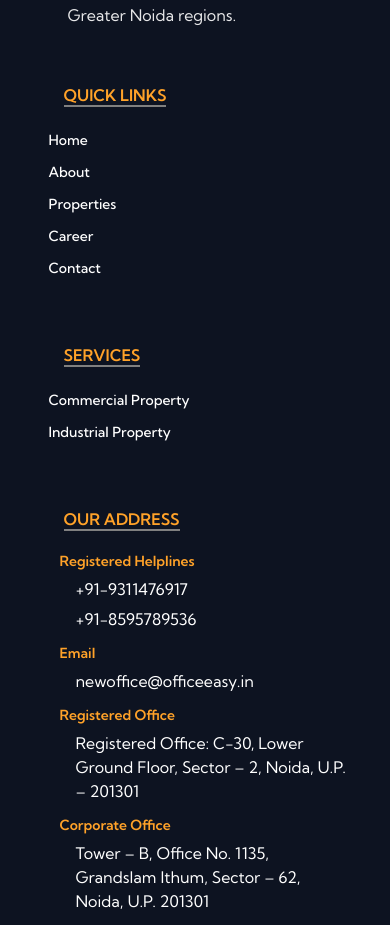
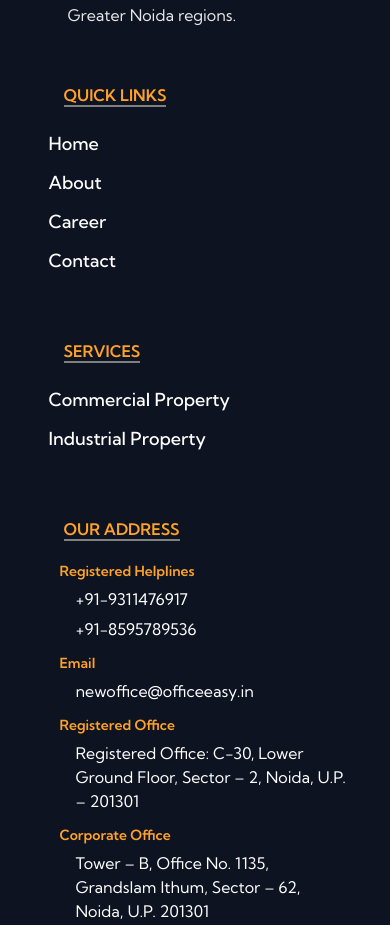
Before and after one commit to RjRishuSty/Office_easy, a React (Create React App) app in the folder office-easy/: page / in a window 390 px wide. Shown: the part 4208-5133 px from the top of the page. Built offline with nearby package versions, Linux system fonts and the light colour scheme; some icons are missing; a web font is replaced by a local one.

Commit message:
add full responsive

```diff
--- a/office-easy/src/Components/MenuList/DropDownMenu.jsx
+++ b/office-easy/src/Components/MenuList/DropDownMenu.jsx
@@ -16,7 +16,7 @@
     const [dropdownOpenId, setDropdownOpenId] = useState(null);
     const [expandedSubItemId, setExpandedSubItemId] = useState(null);
 
-    const miniLaptop = useMediaQuery("(max-width:1276px)");
+    const miniLatop = useMediaQuery("(max-width:1276px)");
     const isMobile = useMediaQuery("(max-width:900px)");
     const navigate = useNavigate();
 
@@ -72,7 +72,7 @@
                 isMobile || useIn === "footer" || useIn === "sidebar"
                   ? 0.7
                   : 0,
-              gap: 0.5,
+              // gap: 0.5,
               color:
                 useIn === "footer"
                   ? "#fff"
@@ -80,7 +80,8 @@
                   ? "text.secondary"
                   : "text.primary",
               fontWeight: 500,
-              fontSize: miniLaptop ? 14 : 17,
+              fontSize:  isMobile ? 18 : miniLatop ? 14 : 17,
+
               cursor: "pointer",
               textTransform: "capitalize",
               "&:hover": {
--- a/office-easy/src/Components/MenuList/MenuLists.jsx
+++ b/office-easy/src/Components/MenuList/MenuLists.jsx
@@ -29,6 +29,8 @@
       {filteredPages.map((item) =>
         item.section && useIn !== "footer" ? (
           <DropDownMenu item={item} useIn={useIn} setIsOpen={setIsOpen} />
+        ) : item.id === "properties" ? (
+          ""
         ) : (
           <NavLink
             to={item.path}
@@ -69,9 +71,9 @@
                     mr: 2.5,
                     // border: "2px solid red",
                     pl: isMobile ? 0.5 : 0,
-                    mb:useIn === "footer" || useIn === "sidebar" ?0.7:0,
+                    mb: useIn === "footer" || useIn === "sidebar" ? 0.7 : 0,
                     fontWeight: 500,
-                    fontSize: miniLatop ? 14 : 17,
+                    fontSize: isMobile ? 18 : miniLatop ? 14 : 17,
                     cursor: "pointer",
                     textTransform: "capitalize",
                     "&:hover": {
```
